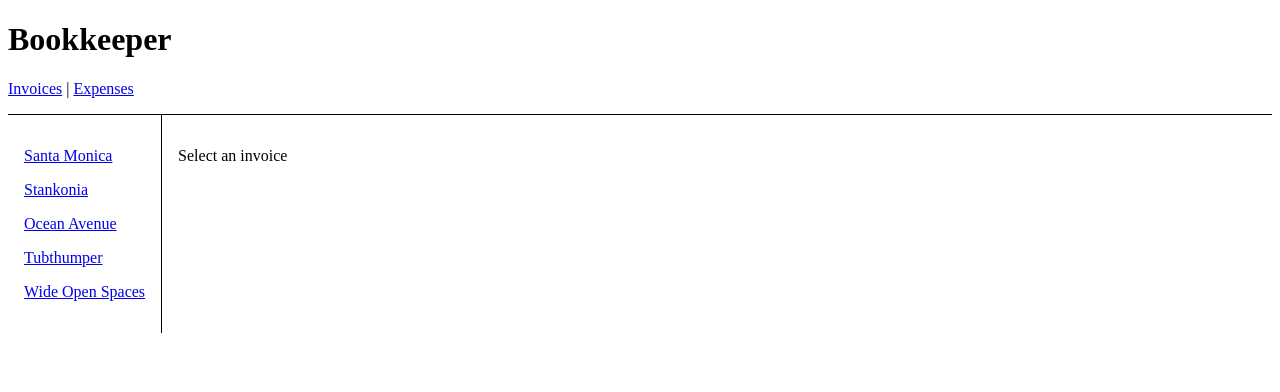
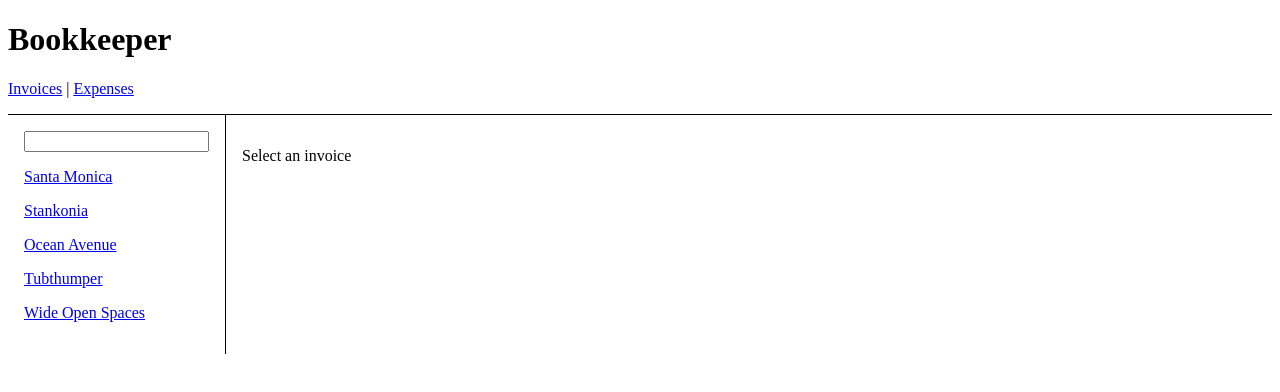
Before and after one commit to AlexKor-5/React_Router_6, a React (Create React App) app: page /invoices in a window 1280 px wide. Shown: the top 392 px of the page. Built offline with nearby package versions, Linux system fonts and the light colour scheme.

Commit message:
Search Params (src/routes/invoices.js) ex

```diff
--- a/src/routes/Invoices.js
+++ b/src/routes/Invoices.js
@@ -1,8 +1,15 @@
-import {NavLink, Outlet} from "react-router-dom";
+import {
+    NavLink,
+    Outlet,
+    useSearchParams
+} from "react-router-dom";
 import {getInvoices} from "../data";
 
 export default function Invoices() {
-    let invoices = getInvoices();
+    const invoices = getInvoices();
+    const [searchParams, setSearchParams] = useSearchParams();
+    // console.log(searchParams);
+
     return (
         <div style={{display: "flex"}}>
             <nav
@@ -11,15 +18,31 @@ export default function Invoices() {
                     padding: "1rem"
                 }}
             >
-                {invoices.map(invoice => (
+                <input
+                    value={searchParams.get("filter") || ""}
+                    onChange={event => {
+                        let filter = event.target.value;
+                        if (filter) {
+                            setSearchParams({filter});
+                        } else {
+                            setSearchParams({});
+                        }
+                    }}
+                />
+                {invoices
+                    .filter(invoice => {
+                        let filter = searchParams.get("filter");
+                        if (!filter) return true;
+                        let name = invoice.name.toLowerCase();
+                        return name.startsWith(filter.toLowerCase());
+                    })
+                    .map(invoice => (
                         <NavLink
-                        style={({isActive}) => {
-                            return {
+                            style={({isActive}) => ({
                                 display: "block",
                                 margin: "1rem 0",
                                 color: isActive ? "red" : ""
-                            };
-                        }}
+                            })}
                             to={`/invoices/${invoice.number}`}
                             key={invoice.number}
                         >
```
Lines whose indentation alone changed are shown as unchanged.
